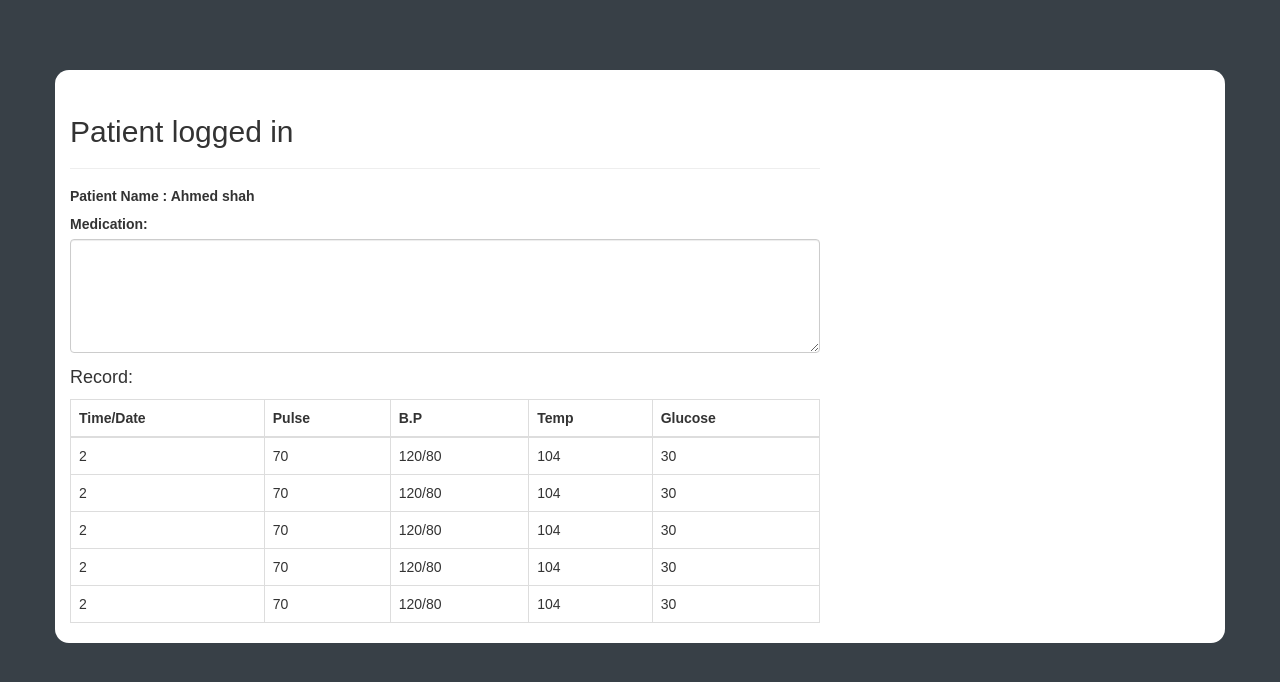
After one commit to tahirkhaan/patient-cms, a PHP site: page /patient_logged_in.html in a window 1280 px wide. The commit adds this page. Shown: the top 682 px of the page. Run offline with PHP 8.4, Linux system fonts and the light colour scheme; some libraries are stand-ins or nearby versions.

Commit message:
added more files in project

```diff
--- a/css/style.css
+++ b/css/style.css
@@ -96,6 +96,28 @@ form label.floatLabel {
 
 /*main page*/
 
-.ds-btn li{ list-style:none; float:left; padding:10px; }
-.ds-btn li a span{padding-left:15px;padding-right:5px;width:100%;display:inline-block; text-align:left;}
-.ds-btn li a span small{width:100%; display:inline-block; text-align:left;}
+.container{
+  background-color: #fff;
+  margin-top: 70px;
+  border-radius: 14px;
+}
+.buttons{
+  max-width: 40%;
+
+ margin: 40px auto 0;
+
+  border-radius: 2px;
+  padding-bottom: 40px;
+
+}
+.btn-huge{
+    padding-top:20px;
+    padding-bottom:30px;
+    background: rgba(148, 186, 101, 0.7);
+  box-shadow: 0 3px 0 0 rgba(123, 163, 73, 0.7);
+  cursor: pointer;
+  text-shadow: 0 1px #68B25B;
+}
+.main{
+  max-width: 70%;
+}
--- /dev/null
+++ b/patient_logged_in.html
@@ -0,0 +1,88 @@
+<!DOCTYPE html>
+<html>
+
+<head>
+  <meta charset="UTF-8">
+  <title>Patient logged in</title>
+
+  <meta name="viewport" content="width=device-width, initial-scale=1">
+  <link rel="stylesheet" href="https://maxcdn.bootstrapcdn.com/bootstrap/3.3.7/css/bootstrap.min.css">
+  <script src="https://ajax.googleapis.com/ajax/libs/jquery/3.2.1/jquery.min.js"></script>
+  <script src="https://maxcdn.bootstrapcdn.com/bootstrap/3.3.7/js/bootstrap.min.js"></script>
+  <link rel="stylesheet" href="css/style.css">
+
+</head>
+
+<body style="font-size: 14px;">
+  <div class="container">
+    <div class="row">
+      <div class="col-md-8">
+        <h2 style="padding-top: 25px; ">Patient logged in</h2>
+        <hr>
+        <h5 style="font-weight: bold;">Patient Name : <span id="pi">Ahmed shah</span>
+            </h5>
+        <div class="form-group">
+          <label for="comment">Medication:</label>
+          <textarea class="form-control" rows="5" id="comment"></textarea>
+        </div>
+
+        <h4>Record:</h4>
+        <table class="table table-bordered">
+          <thead>
+            <tr>
+              <th>Time/Date</th>
+              <th>Pulse</th>
+              <th>B.P</th>
+              <th>Temp</th>
+              <th>Glucose</th>
+            </tr>
+          </thead>
+          <tbody>
+            <tr>
+              <td>2</td>
+              <td>70</td>
+              <td>120/80</td>
+              <td>104</td>
+              <td>30</td>
+            </tr>
+            <tr>
+              <td>2</td>
+              <td>70</td>
+              <td>120/80</td>
+              <td>104</td>
+              <td>30</td>
+            </tr>
+            <tr>
+              <td>2</td>
+              <td>70</td>
+              <td>120/80</td>
+              <td>104</td>
+              <td>30</td>
+            </tr>
+            <tr>
+              <td>2</td>
+              <td>70</td>
+              <td>120/80</td>
+              <td>104</td>
+              <td>30</td>
+            </tr>
+            <tr>
+              <td>2</td>
+              <td>70</td>
+              <td>120/80</td>
+              <td>104</td>
+              <td>30</td>
+            </tr>
+          </tbody>
+      </div>
+      <div class="col-md-4"></div>
+    </div>
+  </div>
+
+  <script src='http://cdnjs.cloudflare.com/ajax/libs/jquery/2.1.3/jquery.min.js'></script>
+
+  <script src="js/index.js"></script>
+
+</body>
+
+</html>
```
Also changed, not shown: doctor_register.html (+7 -5 lines), main-page.html (+31 -21 lines), patient_register.html (+7 -5 lines).
